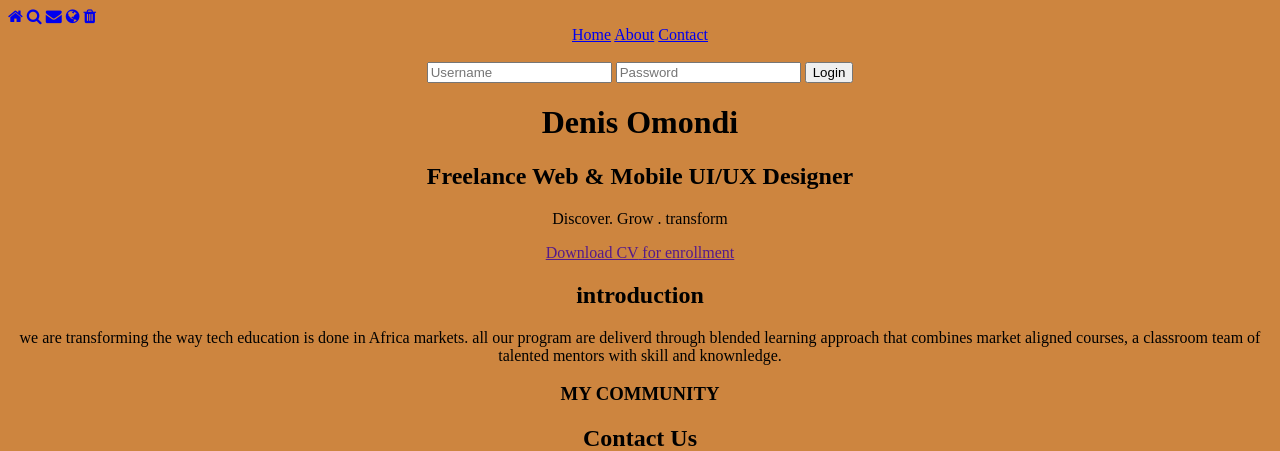
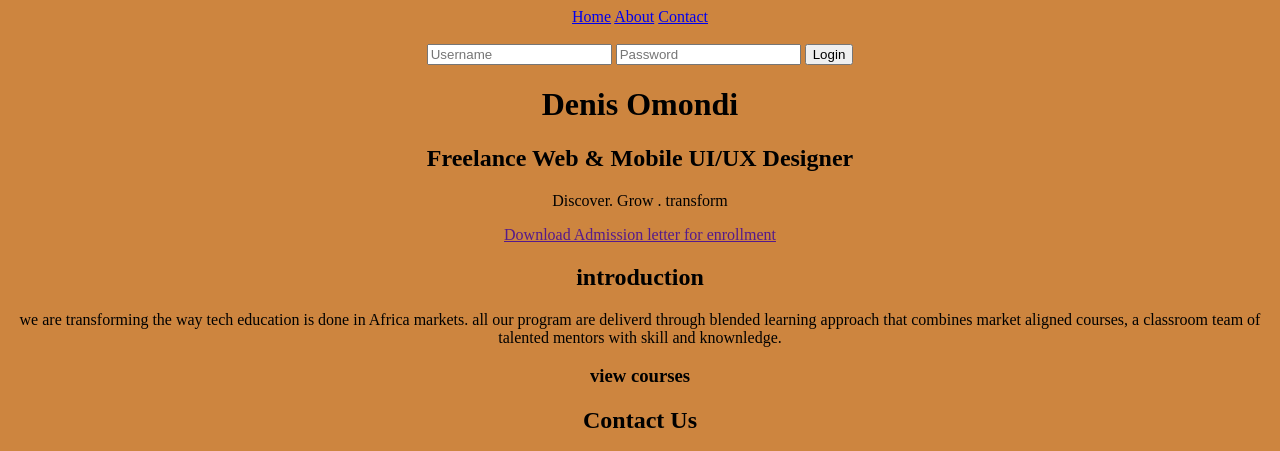
Before and after one commit to Denisomondi/personal-project, a plain HTML site: page index.html in a window 1280 px wide. Shown: the top 451 px of the page. Drawn offline with Linux system fonts and the light colour scheme.

Commit message:
Initial commit

```diff
--- a/index.html
+++ b/index.html
@@ -1,25 +1,12 @@
 <!DOCTYPE html>
 <html lang="en">
   <head>
-    <meta charset="UTF-8">
-    <meta http-equiv="X-UA-Compatible" content="IE=edge">
-    <meta name="viewport" content="width=device-width, initial-scale=1.0">
-    <title>MYPERSONAL-PORTFOLIO</title>
+    <meta charset="UTF-8" />
+    <meta http-equiv="X-UA-Compatible" content="IE=edge" />
+    <meta name="viewport" content="width=device-width, initial-scale=1.0" />
+    <title>Personal-portfoli</title>
+    <!-- <link rell="stylesheet" href="styles/style.css" /> -->
   </head>
-<body>
- <!-- Add icon library -->
- <link rel="stylesheet" href="https://cdnjs.cloudflare.com/ajax/libs/font-awesome/4.7.0/css/font-awesome.min.css">
-
- <div class="icon-bar">
-   <a class="active" href="#"><i class="fa fa-home"></i></a>
-   <a href="#"><i class="fa fa-search"></i></a>
-   <a href="#"><i class="fa fa-envelope"></i></a>
-   <a href="#"><i class="fa fa-globe"></i></a>
-   <a href="#"><i class="fa fa-trash"></i></a>
- </div>
-
-
-
   <body class="main-content" style="background-color: peru">
     <div style="text-align: center">
       <div class="topnav">
@@ -51,7 +38,7 @@
               <p></p>
 
               <a href="" class="main-btn">
-                    <span class="btn-text">Download CV</span>
+                <span class="btn-text">Download Admission letter</span>
                 <span class="btn-icon">for enrollment</span>
               </a>
 
@@ -68,7 +55,7 @@
               <div class="container"></div>
               <div style="text-align: center">
                 <p></p>
-                    <h3>MY COMMUNITY</h3>
+                <h3>view courses</h3>
                 <p></p>
               </div>
               <!-- Code injected by live-server -->
@@ -249,10 +236,3 @@
     </div>
   </body>
 </html>
-
-
-
-
-
-</body>
-</html>
```
Lines whose indentation alone changed are shown as unchanged.
